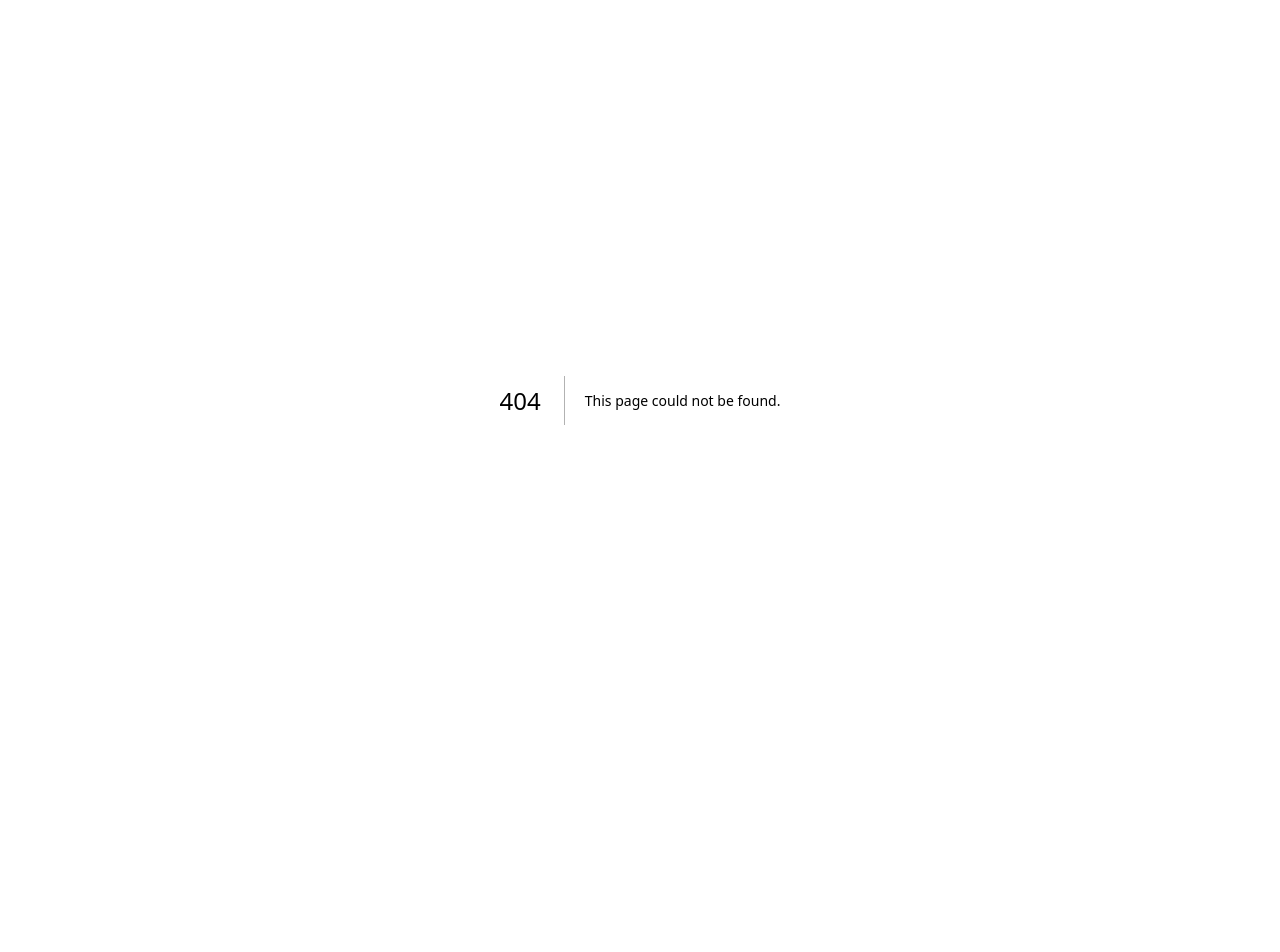
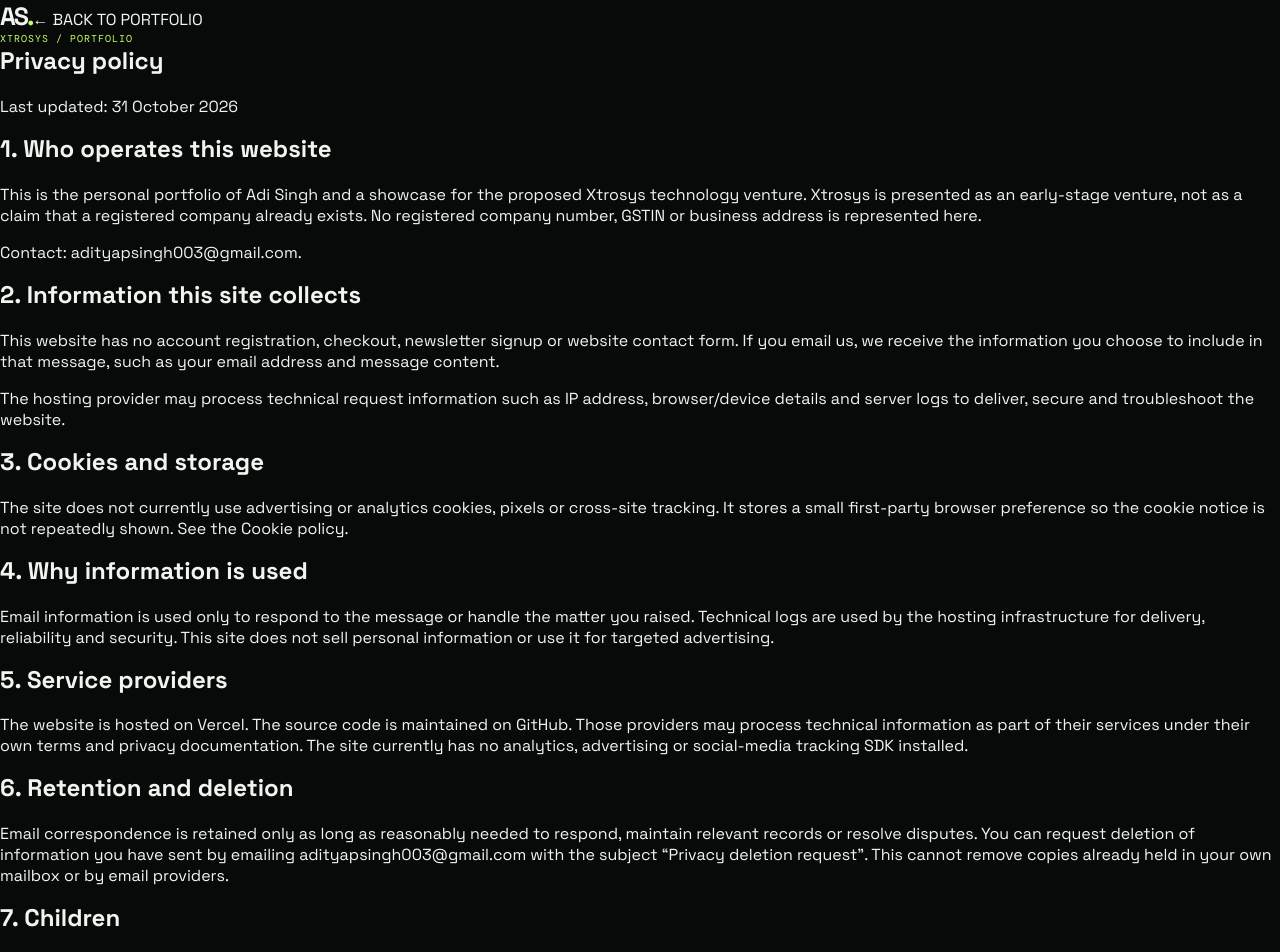
Before and after one commit to Xtrolf/portfolio, a Next.js app: page /privacy in a window 1280 px wide. Before the commit this address had no page. Shown: the top 952 px of the page. Before the commit the page ends 800 px from the top, so only its background shows below. Built offline with nearby package versions, Linux system fonts and the light colour scheme.

Commit message:
Add privacy and compliance policy pages

```diff
--- /dev/null
+++ b/app/privacy/page.tsx
@@ -0,0 +1,11 @@
+import PolicyLayout from "../policy-layout";
+export default function Privacy(){return <PolicyLayout title="Privacy policy" updated="31 October 2026">
+<section><h2>1. Who operates this website</h2><p>This is the personal portfolio of Adi Singh and a showcase for the proposed Xtrosys technology venture. Xtrosys is presented as an early-stage venture, not as a claim that a registered company already exists. No registered company number, GSTIN or business address is represented here.</p><p>Contact: <a href="mailto:adityapsingh003@gmail.com">adityapsingh003@gmail.com</a>.</p></section>
+<section><h2>2. Information this site collects</h2><p>This website has no account registration, checkout, newsletter signup or website contact form. If you email us, we receive the information you choose to include in that message, such as your email address and message content.</p><p>The hosting provider may process technical request information such as IP address, browser/device details and server logs to deliver, secure and troubleshoot the website.</p></section>
+<section><h2>3. Cookies and storage</h2><p>The site does not currently use advertising or analytics cookies, pixels or cross-site tracking. It stores a small first-party browser preference so the cookie notice is not repeatedly shown. See the <a href="/cookies">Cookie policy</a>.</p></section>
+<section><h2>4. Why information is used</h2><p>Email information is used only to respond to the message or handle the matter you raised. Technical logs are used by the hosting infrastructure for delivery, reliability and security. This site does not sell personal information or use it for targeted advertising.</p></section>
+<section><h2>5. Service providers</h2><p>The website is hosted on Vercel. The source code is maintained on GitHub. Those providers may process technical information as part of their services under their own terms and privacy documentation. The site currently has no analytics, advertising or social-media tracking SDK installed.</p></section>
+<section><h2>6. Retention and deletion</h2><p>Email correspondence is retained only as long as reasonably needed to respond, maintain relevant records or resolve disputes. You can request deletion of information you have sent by emailing <a href="mailto:adityapsingh003@gmail.com?subject=Privacy%20deletion%20request">adityapsingh003@gmail.com</a> with the subject “Privacy deletion request”. This cannot remove copies already held in your own mailbox or by email providers.</p></section>
+<section><h2>7. Children</h2><p>This portfolio is not directed to children and is not designed to collect children's personal information. Do not submit personal information if you are under 18. If you believe a child has sent us personal information, contact us so we can review and delete it where appropriate. Any future product directed to children will require a separate age-appropriate privacy and parental-consent process before launch.</p></section>
+<section><h2>8. Your choices and updates</h2><p>You may contact us to request access, correction or deletion of information you have sent. This policy may change as the website or venture changes. The current version will be published on this page.</p></section>
+</PolicyLayout>}
```
